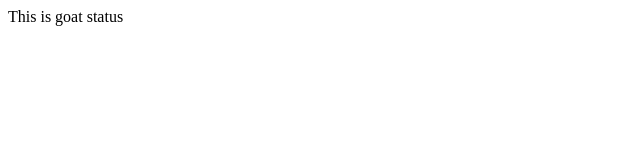
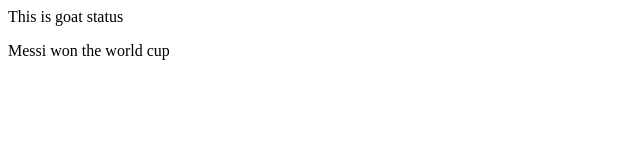
Before and after one commit to pyavishek/MESSIGOAT, a plain HTML site: page index.html in a window 1280 px wide. Shown: the whole page, without its empty margins (0-640 px from the left). Drawn offline with Linux system fonts and the light colour scheme.

Commit message:
add new comments

```diff
--- a/index.html
+++ b/index.html
@@ -1 +1,2 @@
 <p> This is goat status</p>
+<p> Messi won the world cup</p>
```
